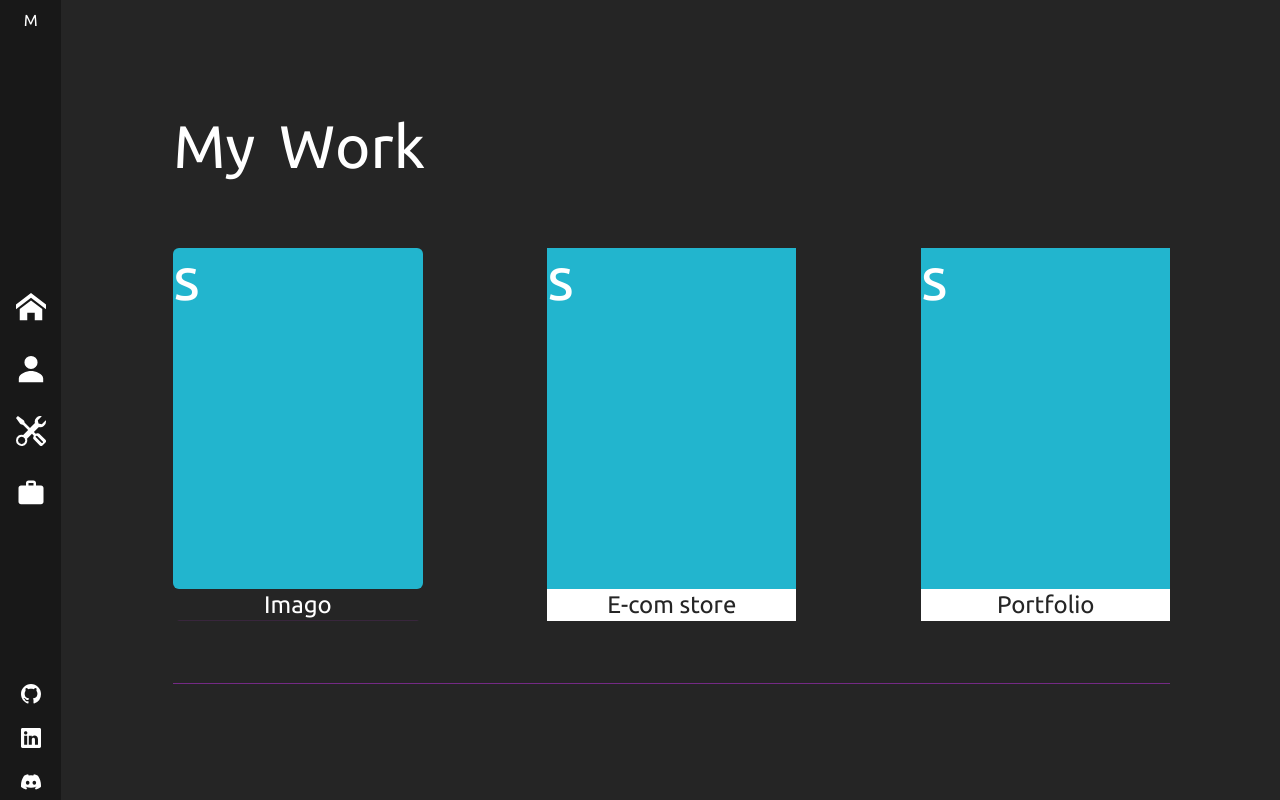
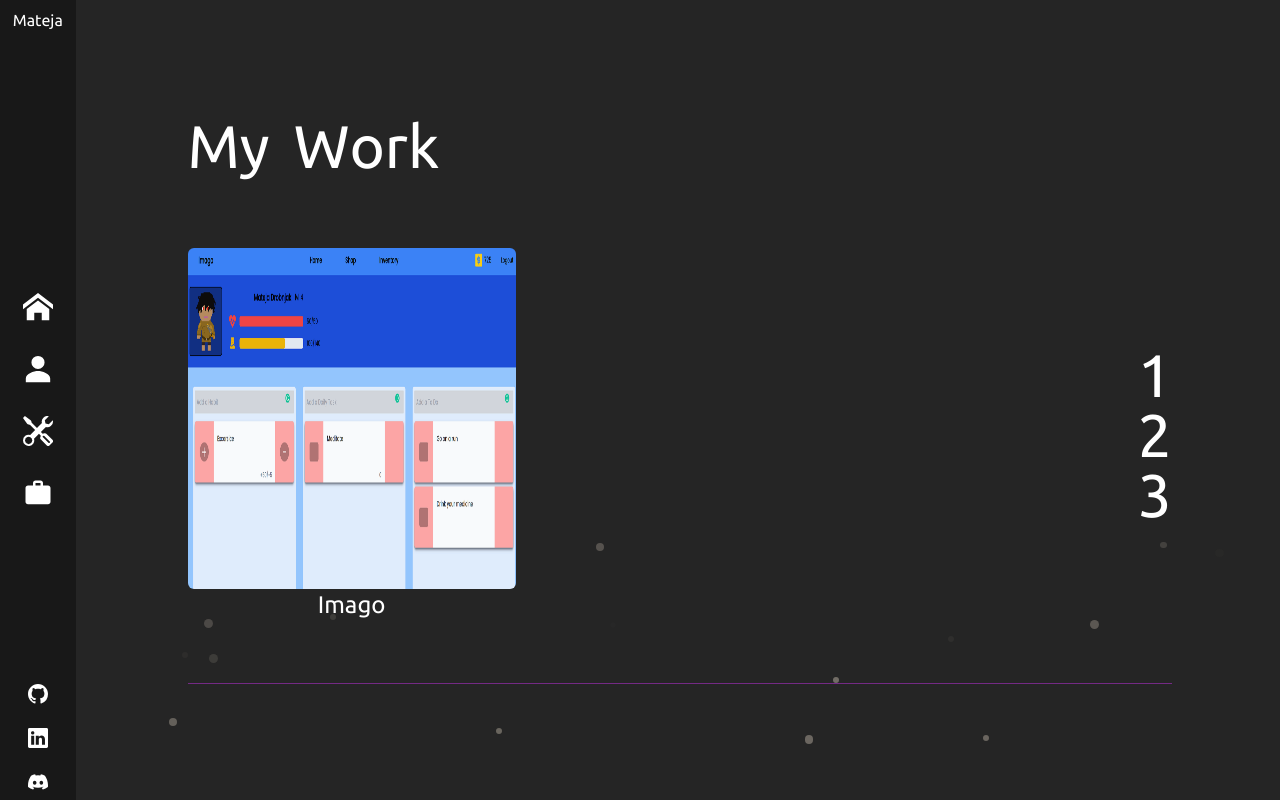
Before and after one commit to MatejaD/portfolio, a React (Create React App) app: page /projects in a window 1280 px wide. Built offline with nearby package versions, Linux system fonts and the light colour scheme.

Commit message:
Projects pagination added

```diff
--- a/src/App.js
+++ b/src/App.js
@@ -10,8 +10,11 @@ import About from "./Pages/About"
 
 import { Route, Routes } from "react-router-dom"
 import Projects from "./Pages/Projects"
+import Loading from "./Pages/Loading"
 
 export default function App() {
+  const [isLoading, setIsLoading] = useState()
+
   const tagName = [
     "Javscript",
     "HTML5",
@@ -24,14 +27,295 @@ export default function App() {
     "Netlify",
   ]
 
+  let array = [
+    "1",
+    "2",
+    "3",
+    "4",
+    "5",
+    "6",
+    "7",
+    "1",
+    "2",
+    "3",
+    "4",
+    "5",
+    "6",
+    "7",
+    "1",
+    "2",
+    "3",
+    "4",
+    "5",
+    "6",
+    "7",
+
+    "1",
+    "2",
+    "3",
+    "4",
+    "5",
+    "6",
+    "7",
+
+    "1",
+    "2",
+    "3",
+    "4",
+    "5",
+    "6",
+    "7",
+
+    "1",
+    "2",
+    "3",
+    "4",
+    "5",
+    "6",
+    "7",
+
+    "1",
+    "2",
+    "3",
+    "4",
+    "5",
+    "6",
+    "7",
+    "1",
+    "2",
+    "3",
+    "4",
+    "5",
+    "6",
+    "7",
+    "1",
+    "2",
+    "3",
+    "4",
+    "5",
+    "6",
+    "7",
+    "1",
+    "2",
+    "3",
+    "4",
+    "5",
+    "6",
+    "7",
+    "1",
+    "2",
+    "3",
+    "4",
+    "5",
+    "6",
+    "7",
+    "1",
+    "2",
+    "3",
+    "4",
+    "5",
+    "6",
+    "7",
+
+    "1",
+    "2",
+    "3",
+    "4",
+    "5",
+    "6",
+    "7",
+    "1",
+    "2",
+    "3",
+    "4",
+    "5",
+    "6",
+    "7",
+    "1",
+    "2",
+    "3",
+    "4",
+    "5",
+    "6",
+    "7",
+    "1",
+    "2",
+    "3",
+    "4",
+    "5",
+    "6",
+    "7",
+    "1",
+    "2",
+    "3",
+    "4",
+    "5",
+    "6",
+    "7",
+    "1",
+    "2",
+    "3",
+    "4",
+    "5",
+    "6",
+    "7",
+    "1",
+    "2",
+    "3",
+    "4",
+    "5",
+    "6",
+    "7",
+    "1",
+    "2",
+    "3",
+    "4",
+    "5",
+    "6",
+    "7",
+    "1",
+    "2",
+    "3",
+    "4",
+    "5",
+    "6",
+    "7",
+    "1",
+    "2",
+    "3",
+    "4",
+    "5",
+    "6",
+    "7",
+    "1",
+    "2",
+    "3",
+    "4",
+    "5",
+    "6",
+    "7",
+    "1",
+    "2",
+    "3",
+    "4",
+    "5",
+    "6",
+    "7",
+    "1",
+    "2",
+    "3",
+    "4",
+    "5",
+    "6",
+    "7",
+    "1",
+    "2",
+    "3",
+    "4",
+    "5",
+    "6",
+    "7",
+    "1",
+    "2",
+    "3",
+    "4",
+    "5",
+    "6",
+    "7",
+    "1",
+    "2",
+    "3",
+    "4",
+    "5",
+    "6",
+    "7",
+
+    "6",
+    "7",
+    "1",
+    "2",
+    "3",
+    "4",
+    "5",
+    "6",
+    "7",
+    "1",
+    "2",
+    "3",
+    "4",
+    "5",
+    "6",
+    "7",
+
+    "6",
+    "7",
+    "1",
+    "2",
+    "3",
+    "4",
+    "5",
+    "6",
+    "7",
+    "1",
+    "2",
+    "3",
+    "4",
+    "5",
+    "6",
+    "7",
+
+    "6",
+    "7",
+    "1",
+    "2",
+    "3",
+    "4",
+    "5",
+    "6",
+    "7",
+    "1",
+    "2",
+    "3",
+    "4",
+    "5",
+    "6",
+    "7",
+  ]
+
+  const randomNumber = () => {}
+
   return (
     <main className="font-text w-screen h-screen relative flex justify-start items-center gap-24 shadow-md shadow-white bg-background text-white">
-      <Sidebar />
-      <Routes>
-        <Route path="/" element={<Home />} />
-        <Route path="/about" element={<About />} />
-        <Route path="/projects" element={<Projects />} />
-      </Routes>
+      <Sidebar isLoading={isLoading} setIsLoading={setIsLoading} />
+      {array.map((item) => {
+        return (
+          <h4
+            style={{
+              padding: `${Math.random() * 0.3}rem`,
+              left: `${Math.random() * 95}%`,
+              // bottom: `${Math.random() * 95}%`,
+              opacity: `${Math.random() * 0.4} `,
+              animationDuration: `${(Math.random() + 3) * 20}s`,
+              animationName: "snowflake",
+              animationDelay: `${Math.random() * 80}s`,
+              marginBottom: `${Math.random() * 20}rem`,
+              animationIterationCount: "infinite",
+            }}
+            className={`snowflake `}
+          ></h4>
+        )
+      })}
+      {isLoading ? (
+        <Loading />
+      ) : (
+        <>
+          <Routes>
+            <Route path="/" element={<Home />} />
+            <Route path="/about" element={<About />} />
+            <Route path="/projects" element={<Projects />} />
+          </Routes>
+        </>
+      )}
     </main>
   )
 }
--- a/src/Components/Sidebar.js
+++ b/src/Components/Sidebar.js
@@ -5,42 +5,50 @@ import { BsGithub, BsLinkedin, BsDiscord, BsTools } from "react-icons/bs"
 import { MdWork } from "react-icons/md"
 import { useNavigate } from "react-router-dom"
 
-export default function Sidebar() {
+export default function Sidebar({ isLoading, setIsLoading }) {
   const [showText, setShowText] = useState(false)
 
   const navigate = useNavigate()
 
+  const navigateToPage = (page) => {
+    setIsLoading(true)
+    setTimeout(() => {
+      setIsLoading(false)
+      navigate(page, { replace: true })
+    }, 1500)
+  }
+
   return (
-    <nav className=" left-0 w-16 h-full py-2 flex flex-col items-center justify-between bg-grayDark">
+    <nav className=" left-0 w-20 h-full z-10 py-2 flex flex-col items-center justify-between bg-grayDark">
       <div className="h-1/3 w-full flex justify-center items-start">
-        <h2>M</h2>
+        <h2>Mateja</h2>
       </div>
 
       <div className="w-full h-1/3  flex flex-col justify-evenly items-center text-3xl">
         <span
-          onClick={() => navigate("/", { replace: true })}
+          onClick={() => navigateToPage("/")}
           className="home cursor-pointer w-full h-12 flex justify-center items-center relative hover:text-grayDark duration-150 "
         >
           <ImHome />
         </span>
 
         <span
-          onClick={() => navigate("/about", { replace: true })}
+          onClick={() => navigateToPage("/about")}
           className="about cursor-pointer w-full h-12 flex justify-center items-center relative hover:text-grayDark duration-150 "
         >
           <IoPersonSharp />
         </span>
 
         <span
-          onClick={() => navigate("/skills", { replace: true })}
+          onClick={() => navigateToPage("/skills")}
           className="skills cursor-pointer w-full h-12 flex justify-center items-center relative hover:text-grayDark duration-150 "
         >
           <BsTools />
         </span>
 
         <span
-          onClick={() => navigate("/projects", { replace: true })}
-          className="skills cursor-pointer w-full h-12 flex justify-center items-center relative hover:text-grayDark duration-150 "
+          onClick={() => navigateToPage("/projects")}
+          className="projects cursor-pointer w-full h-12 flex justify-center items-center relative hover:text-grayDark duration-150 "
         >
           <MdWork />
         </span>
--- a/src/Pages/About.js
+++ b/src/Pages/About.js
@@ -137,8 +137,8 @@ export default function About() {
             <p className="">
               {" "}
               My work is mainly done with React, but im always open to learning
-              new technology. I have experience with state management solutions
-              such as <e className="text-purple">Redux</e> and useContext.
+              new technology. I have experience working with state management
+              tools such as <e className="text-purple">Redux</e> and useContext.
             </p>
 
             <p className="">
--- a/src/Pages/Home.js
+++ b/src/Pages/Home.js
@@ -87,7 +87,7 @@ export default function Home() {
           <div className={`${h ? "M" : ""}`}>
             <span
               onMouseLeave={() => setH(true)}
-              onMouseEnter={() => setH(false)}
+              //   onMouseEnter={() => setH(false)}
               className=" hover:text-blue"
             >
               H
--- /dev/null
+++ b/src/Pages/Loading.js
@@ -0,0 +1,5 @@
+import React from "react"
+
+export default function Loading() {
+  return <div class="battery"></div>
+}
--- a/src/Pages/Projects.js
+++ b/src/Pages/Projects.js
@@ -1,4 +1,6 @@
 import React, { useEffect, useState } from "react"
+
+import ImagoImage from "../Images/CubeImages/ImagoImage.png"
 
 export default function Projects() {
   const [m, setM] = useState(false)
@@ -35,6 +37,23 @@ export default function Projects() {
     }, 400)
   }, [])
 
+  const [posts, setPosts] = useState([ImagoImage, "secondImage", "thirdImage"])
+  const [currentPage, setCurrentPage] = useState(1)
+  const [postsPerPage, setPostsPerPage] = useState(1)
+
+  const indexOfLastPost = currentPage * postsPerPage
+  const indexOfFirstPost = indexOfLastPost - postsPerPage
+
+  const currentPost = posts.slice(indexOfFirstPost, indexOfLastPost)
+  let pageNumbers = []
+
+  for (let i = 1; i <= Math.ceil(posts.length / postsPerPage); i++) {
+    pageNumbers.push(i)
+  }
+
+  const paginate = (pageNumber) => {
+    setCurrentPage(pageNumber)
+  }
   return (
     <div className="w-11/12 h-3/4 ">
       <div className="w-11/12 h-full flex flex-col justify-evenly items-start p-4  text-6xl ">
@@ -102,33 +121,32 @@ export default function Projects() {
             </div>
           </div>
         </div>
-        <div className="w-full h-full  border-purple flex justify-between border-b items-center">
-          <div className="project1 w-1/4 h-3/4 relative overflow-hidden  flex flex-col justify-cetner items-center">
-            <div className="w-full h-full bg-blue rounded-md">
-              <h2>s</h2>
-            </div>
-            <p className="text-2xl ">Imago</p>
-            <div className="project1-overlay duration-500 text-lg flex justify-center items-start p-4 ease-in-out rounded-t-md absolute w-full h-full bg-purple translate-y-full">
+        <div className="w-full h-full  border-purple flex justify-between gap-6 border-b items-center">
+          {currentPost.map((item) => {
+            return (
+              <div className="project1  w-1/3 h-3/4 relative overflow-hidden  flex flex-col justify-cetner items-center">
+                <div className="w-full h-full overflow-hidden relative bg-blue rounded-md">
+                  <img className="w-full h-full" src={item} alt="" />
+                  <div className="project1-overlay duration-500 text-lg flex justify-center items-start p-4 ease-in-out rounded-t-md absolute w-full h-full bg-purple z-20 translate-y-full">
                     <p>
                       Imago is a habit tracking app that contains character
                       customazation, leveling up and much more stuff...
                     </p>
                   </div>
                 </div>
-
-          <div className="w-1/4 h-3/4 flex flex-col justify-cetner items-center bg-white">
-            <div className="w-full h-full bg-blue">
-              <h2>s</h2>
+                <p className="text-2xl ">Imago</p>
               </div>
-            <p className="text-2xl text-background">E-com store</p>
-          </div>
-
-          <div className="w-1/4 h-3/4 flex flex-col justify-cetner items-center bg-white">
-            <div className="w-full h-full bg-blue">
-              <h2>s</h2>
-            </div>
-            <p className="text-2xl text-background">Portfolio</p>
-          </div>
+            )
+          })}
+          <ul>
+            {pageNumbers.map((num) => {
+              return (
+                <li key={num}>
+                  <a onClick={() => paginate(num)}>{num}</a>
+                </li>
+              )
+            })}
+          </ul>
         </div>
       </div>
     </div>
--- a/src/index.css
+++ b/src/index.css
@@ -34,12 +34,10 @@
   }
 }
 
-.M:hover{
-}
 
 @keyframes bounce {
   25%{
-    transform: scale(0.8,1.3);
+    transform: scale(1,1.3);
   }
 
         50% {
@@ -79,6 +77,7 @@
   transition-timing-function: ease-in;
 }
 
+
 .about:hover::after {
   display: block;
   color: lightblue;
@@ -117,6 +116,27 @@
   transform: translate(-50%, 0);
   display: none;
   font-size: 1rem;
+  transition-duration: 2s;
+  transition-timing-function: ease-in;
+}
+
+.projects:hover::after {
+  display: block;
+  color: lightblue;
+  letter-spacing: 1px;
+  font-weight: bold;
+  opacity: 1;
+  transition-duration: 2s;
+  transition-timing-function: ease-in;
+}
+
+.projects::after {
+  content: 'Projects';
+  position: absolute;
+  left: 50%;
+  transform: translate(-50%, 0);
+  display: none;
+  font-size:1rem;
   transition-duration: 2s;
   transition-timing-function: ease-in;
 }
@@ -366,3 +386,123 @@ p {
 .project1:hover .project1-overlay{
   transform: translateY(0);
 }
+
+/* Snowflakes */
+
+.snowflake{
+  position: absolute;
+  width: 6px;
+  visibility: hidden;
+  height: 6px;
+  border-radius: 100%;
+  background-color: antiquewhite;
+  bottom: 0;
+  /* animation-name: snowflake;
+  animation-iteration-count: infinite; */
+}
+
+@keyframes snowflake {
+  0%{
+    bottom: 1%;
+    display: block;
+    visibility: visible;
+  }
+
+  100%{
+    bottom: 70%;
+    visibility: hidden;
+      display: block;
+
+  }
+
+}
+
+
+/* Loading Animation */
+
+.battery {
+  height: 110px;
+  width: 225px;
+  border: 8px solid #ffffff;
+  position: absolute;
+  margin: auto;
+  top: 0;
+  bottom: 0;
+  left: 0;
+  right: 0;
+  border-radius: 12px;
+}
+
+.battery:before {
+  content: "";
+  position: absolute;
+  margin: auto;
+  height: 55px;
+  width: 20px;
+  background-color: #ffffff;
+  right: -25px;
+  top: 0;
+  bottom: 0;
+  border-radius: 0 7px 7px 0;
+}
+
+.battery:after {
+  content: "";
+  position: absolute;
+  height: 80px;
+  width: 40px;
+  background-color: green;
+  margin: auto;
+  top: 0;
+  bottom: 0;
+  left: 10px;
+  border-radius: 5px;
+  box-shadow: 50px 0 transparent,
+    100px 0 transparent,
+    150px 0 transparent;
+  animation: charge 1.6s 1;
+}
+
+@keyframes charge {
+  22% {
+    box-shadow: 50px 0 transparent,
+      100px 0 transparent,
+      150px 0 transparent;
+  }
+
+  25% {
+    box-shadow: 50px 0 green,
+      100px 0 transparent,
+      150px 0 transparent;
+  }
+
+  47% {
+    box-shadow: 50px 0 green,
+      100px 0 transparent,
+      150px 0 transparent;
+  }
+
+  50% {
+    box-shadow: 50px 0 green,
+      100px 0 green,
+      150px 0 transparent;
+  }
+
+  72% {
+    box-shadow: 50px 0 green,
+      100px 0 green,
+      150px 0 transparent;
+  }
+
+  75% {
+    box-shadow: 50px 0 green,
+      100px 0 green,
+      150px 0 green
+  }
+
+  95% {
+    box-shadow: 50px 0 green,
+      100px 0 green,
+      150px 0 green;
+  }
+}
```
Also changed, not shown: src/Images/CubeImages/ImagoImage.png (added). Lines whose indentation alone changed are shown as unchanged.
